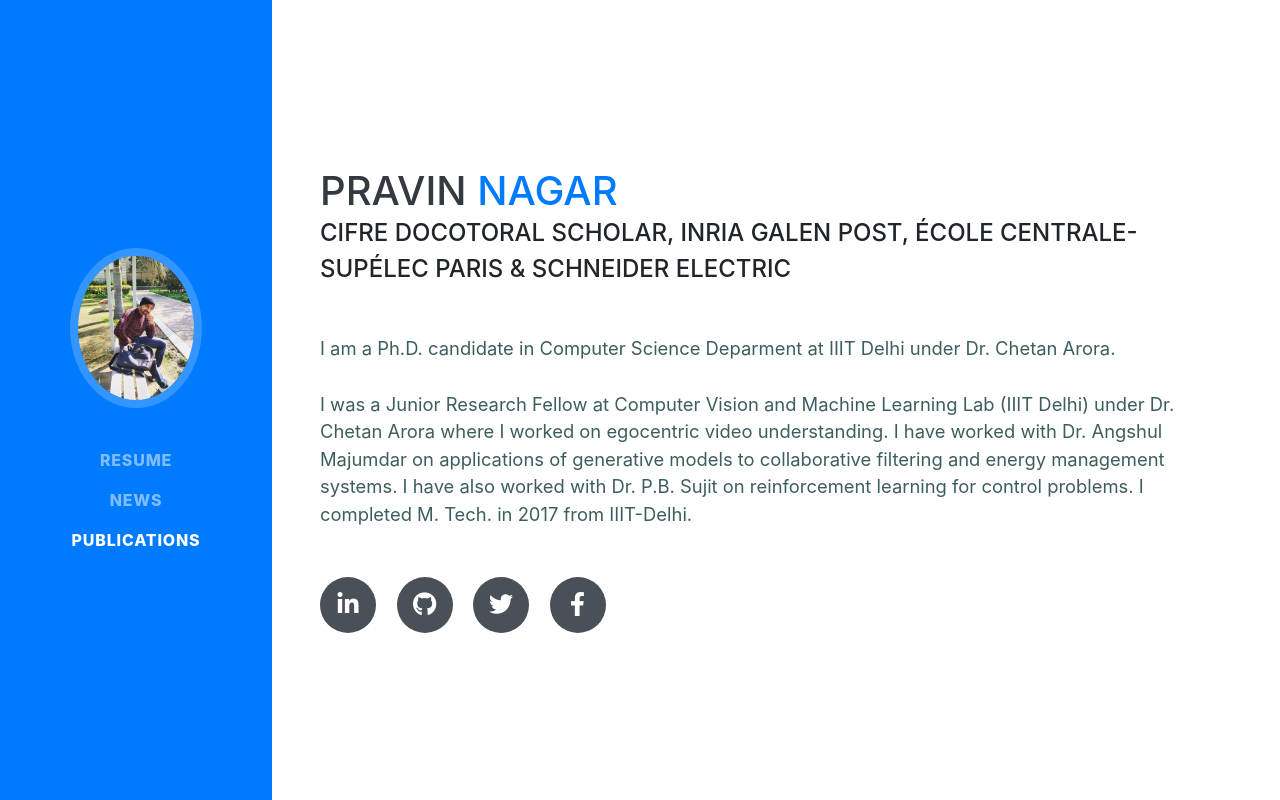
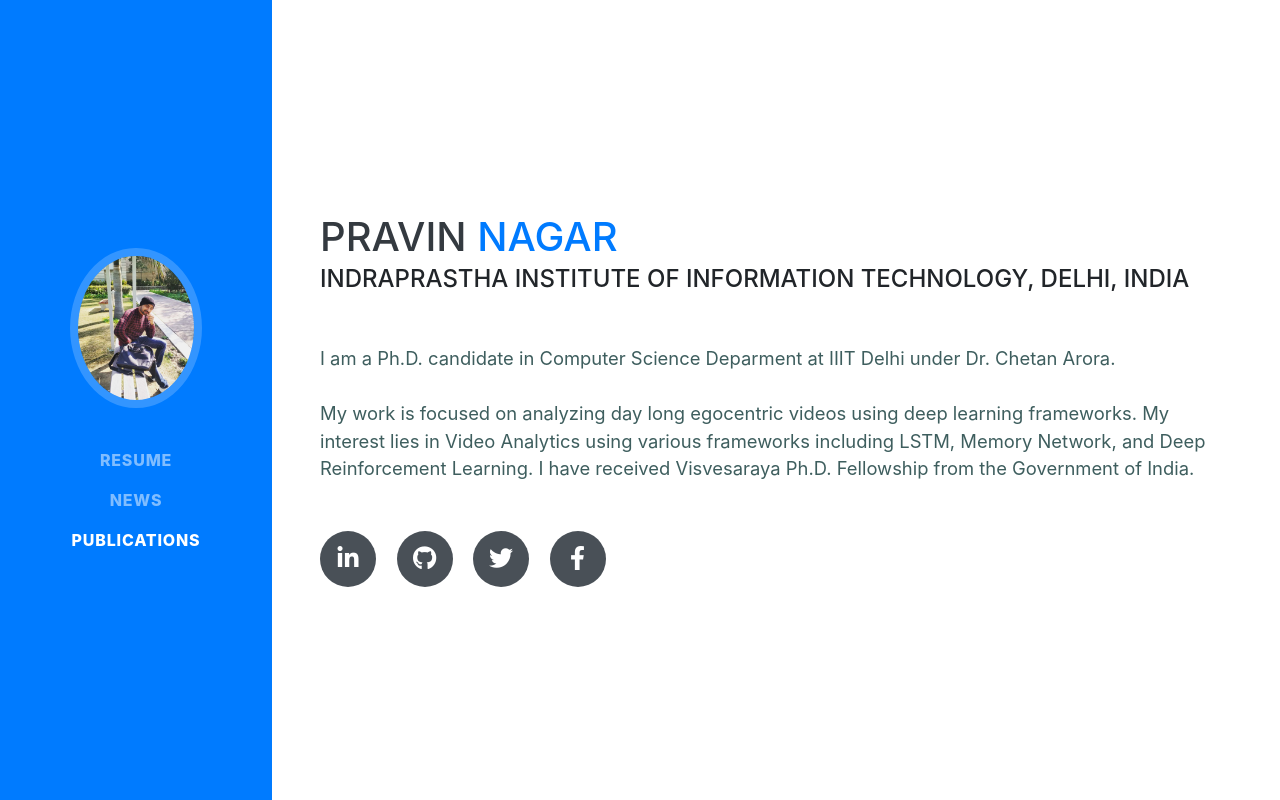
Before and after one commit to Pravin74/pravin74.github.io, a website with bundled scripts: page index.html in a window 1280 px wide. Shown: the top 800 px of the page. Built offline with nearby package versions, Linux system fonts and the light colour scheme; a web font is replaced by a local one.

Commit message:
Update index.html

```diff
--- a/index.html
+++ b/index.html
@@ -83,12 +83,12 @@
         <h1 class="mb-0">Pravin
           <span class="text-primary">Nagar</span>
         </h1>
-        <div class="subheading mb-5">Cifre Docotoral Scholar, INRIA Galen Post, École Centrale-Supélec Paris & Schneider Electric
+        <div class="subheading mb-5">Indraprastha Institute of Information Technology, Delhi, India
 
         </div>
         <p class="lead mb-5" style="color: #3e5e5e">I am a Ph.D. candidate in Computer Science Deparment at IIIT Delhi under Dr. Chetan Arora.
         <br><br>
-        I was a Junior Research Fellow at Computer Vision and Machine Learning Lab (IIIT Delhi) under Dr. Chetan Arora where I worked on egocentric video understanding. I have worked with Dr. Angshul Majumdar on applications of generative models to collaborative filtering and energy management systems. I have also worked with Dr. P.B. Sujit on reinforcement learning for control problems. I completed M. Tech. in 2017 from IIIT-Delhi.</p>
+        My work is focused on analyzing day long egocentric videos using deep learning frameworks. My interest lies in Video Analytics using various frameworks including LSTM, Memory Network, and Deep Reinforcement Learning. I have received Visvesaraya Ph.D. Fellowship from the Government of India.</p>
 
         <div class="social-icons">
           <a href="#">
```
